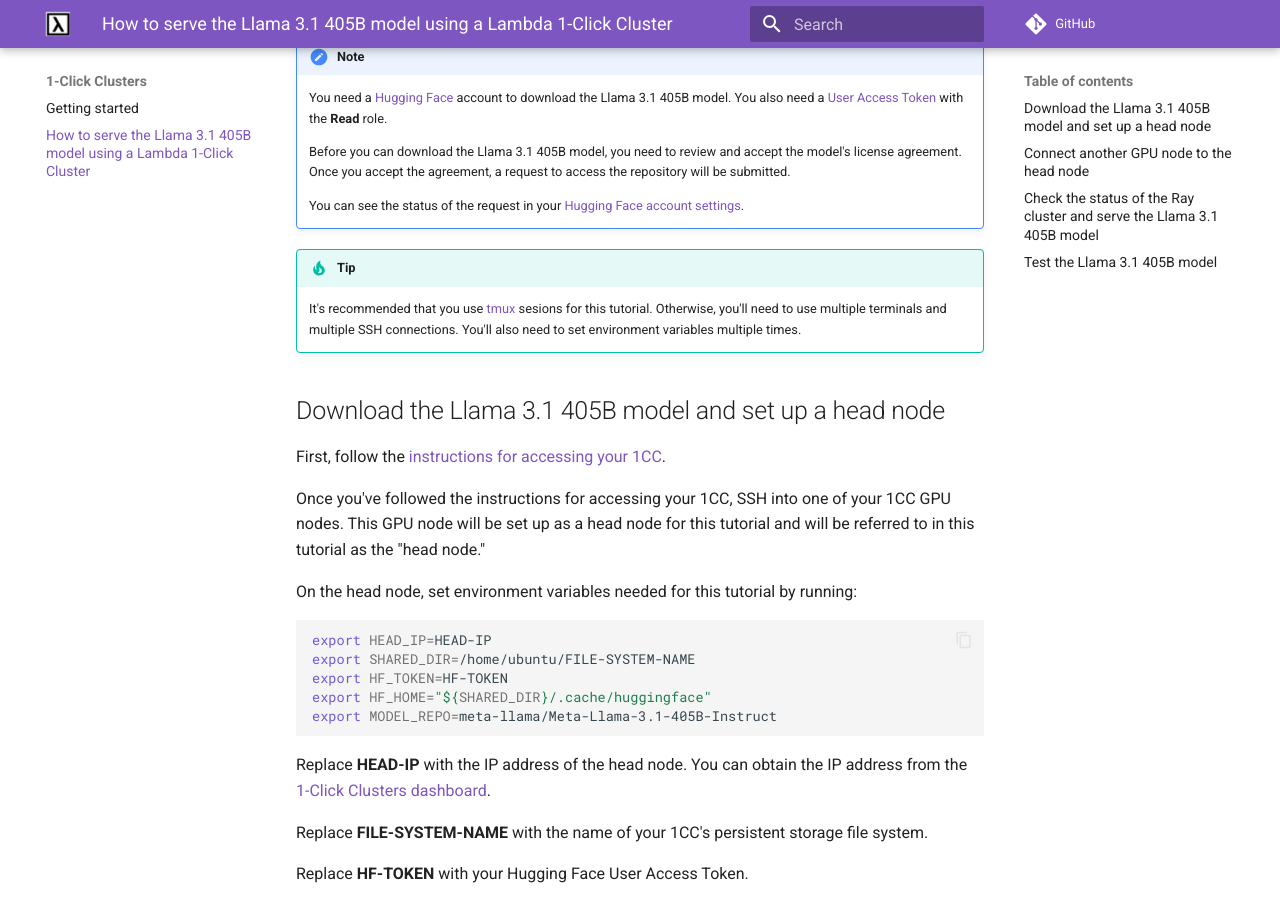
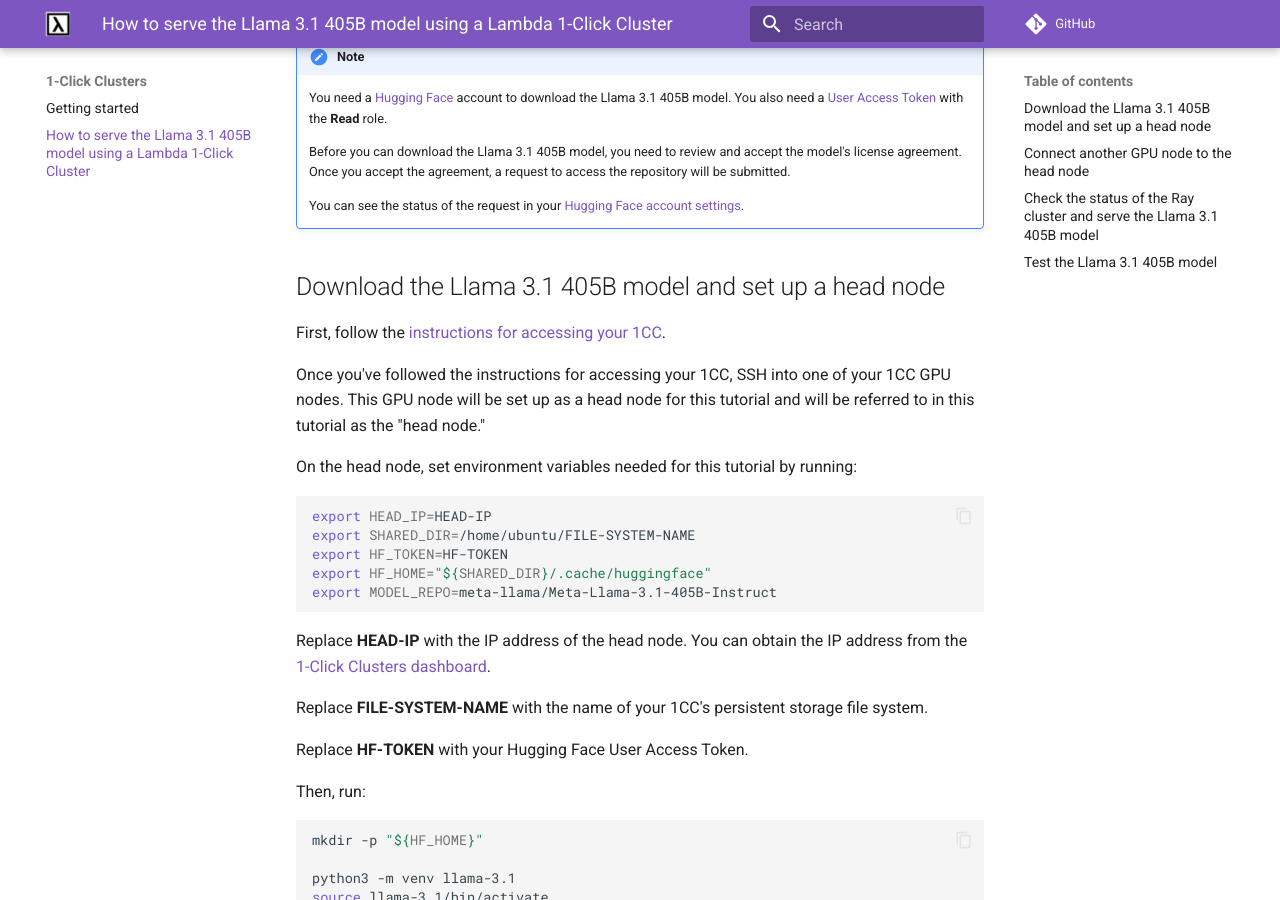
Before and after one commit to cbrownstein-lambda/lambda-docs-mkdocs, an MkDocs documentation site: the page built from docs/1-click-clusters/serving-llama-3_1-405b.md, in a window 1280 px wide and 900 px high, scrolled down 343 px. Built offline with MkDocs 1.6.1 and Material for MkDocs 9.7.7, drawn with Linux system fonts in a browser that asks for light colours; comment, search, counter and statistics services are not loaded.

Commit message:
Remove unneeded tip

```diff
--- a/docs/1-click-clusters/serving-llama-3_1-405b.md
+++ b/docs/1-click-clusters/serving-llama-3_1-405b.md
@@ -25,13 +25,6 @@
 
     You can see the status of the request in your
     [Hugging Face account settings](https://huggingface.co/settings/gated-repos).
-
-!!! tip
-
-    It's recommended that you use [tmux](https://github.com/tmux/tmux/wiki/)
-    sesions for this tutorial. Otherwise, you'll need to use multiple
-    terminals and multiple SSH connections. You'll also need to set
-    environment variables multiple times.
 
 ## Download the Llama 3.1 405B model and set up a head node
 
```
